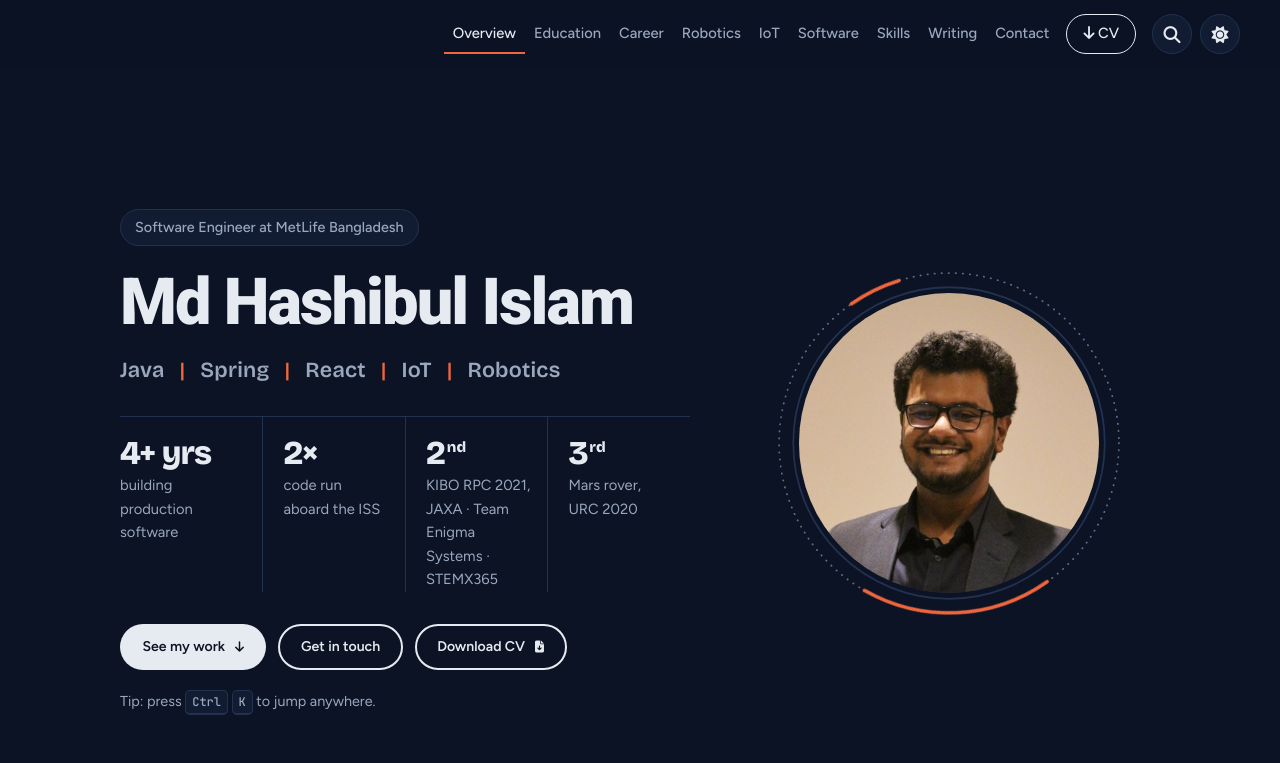
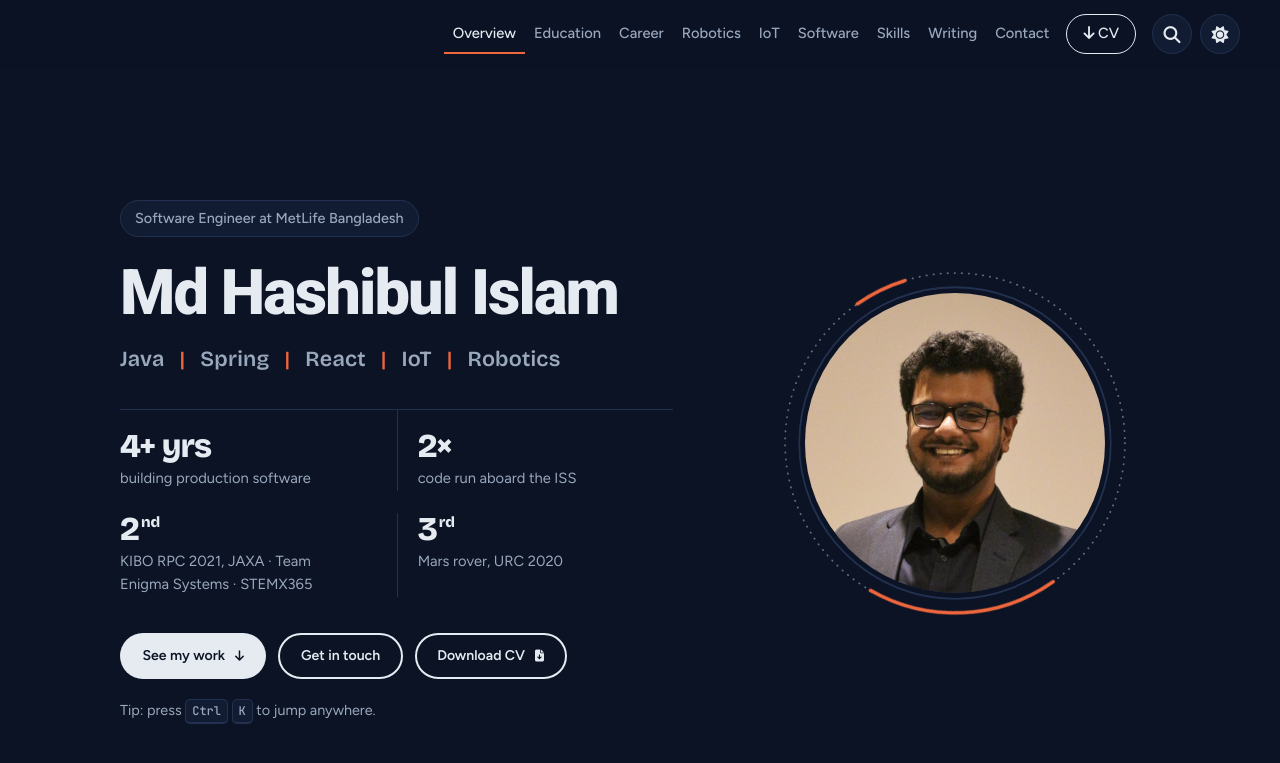
Before and after one commit to ihashib/ihashib.github.io, a Jekyll site: the page built from index.html, in a window 1280 px wide and 900 px high. Shown: the top 763 px of the window. Built offline with Jekyll 4.4.1, drawn with Linux system fonts in a browser that asks for light colours.

Commit message:
uoated hero

```diff
--- a/styles/style.css
+++ b/styles/style.css
@@ -464,6 +464,29 @@ kbd {
     min-height: calc(100svh - var(--header-h));
     align-content: center;
   }
+  .hero {
+    column-gap: clamp(48px, 6vw, 96px);
+  }
+  /* Stats as a 2 x 2 grid so each label has room to breathe */
+  .hero .stats {
+    grid-template-columns: repeat(2, minmax(0, 1fr));
+    row-gap: 22px;
+    margin-top: 32px;
+    max-width: 560px;
+  }
+  .hero .stats li {
+    padding-top: 20px;
+  }
+  .hero .stats li:nth-child(odd) {
+    padding-left: 0;
+    border-left: 0;
+  }
+  .hero .stats li:nth-child(n + 3) {
+    padding-top: 0;
+  }
+  .hero-actions {
+    margin-top: 36px;
+  }
   /* Lift the text column a little and the portrait a little more */
   .hero-text {
     transform: translateY(-18px);
```
